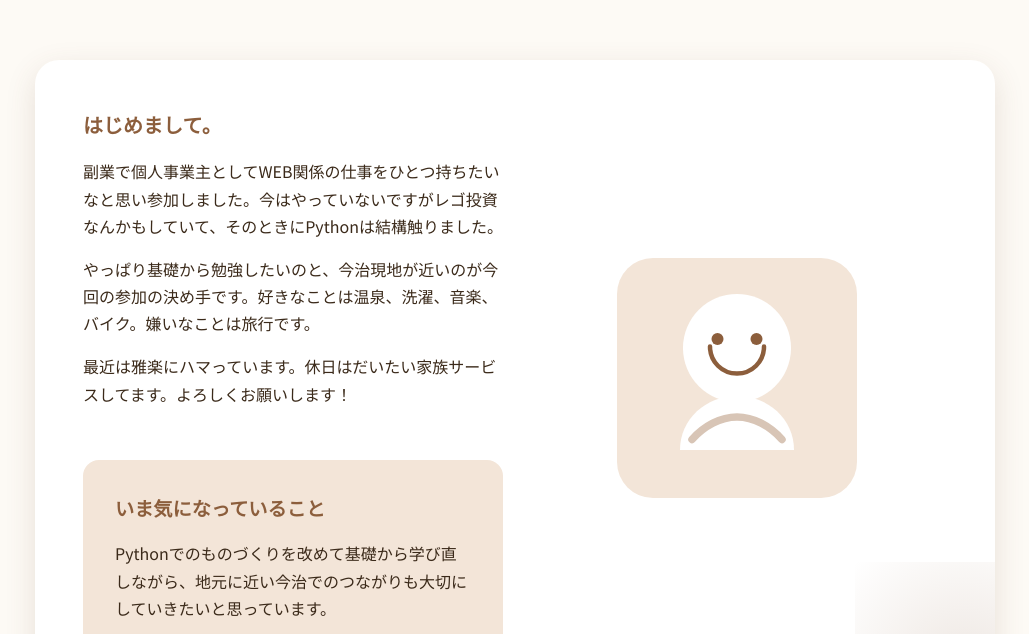
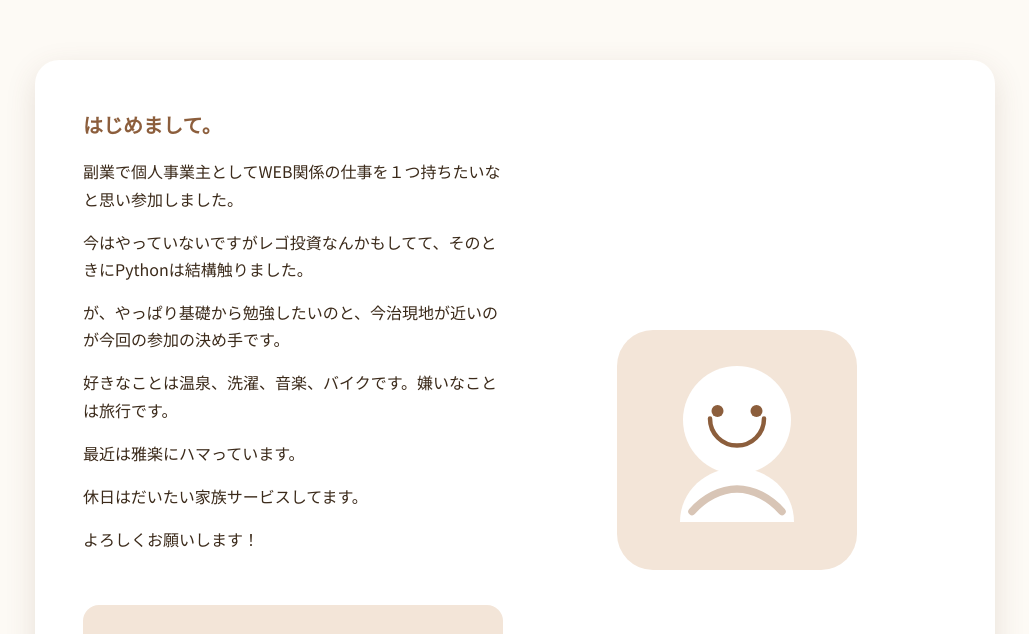
Before and after one commit to yu04110/jikosyokai, a plain HTML site: page index.html in a window 1280 px wide. Shown: the part 159-793 px from the top of the page, without its empty margins (125-1154 px from the left). Drawn offline with Linux system fonts and the light colour scheme.

Commit message:
Align intro copy with provided text

```diff
--- a/index.html
+++ b/index.html
@@ -63,14 +63,20 @@
             <div class="profile-card__text">
                 <p class="profile-card__greeting">はじめまして。</p>
                 <p class="profile-card__bio">
-                副業で個人事業主としてWEB関係の仕事をひとつ持ちたいなと思い参加しました。今はやっていないですがレゴ投資なんかもしていて、そのときにPythonは結構触りました。
+                  副業で個人事業主としてWEB関係の仕事を１つ持ちたいなと思い参加しました。
                 </p>
                 <p class="profile-card__bio">
-                やっぱり基礎から勉強したいのと、今治現地が近いのが今回の参加の決め手です。好きなことは温泉、洗濯、音楽、バイク。嫌いなことは旅行です。
+                  今はやっていないですがレゴ投資なんかもしてて、そのときにPythonは結構触りました。
                 </p>
                 <p class="profile-card__bio">
-                最近は雅楽にハマっています。休日はだいたい家族サービスしてます。よろしくお願いします！
+                  が、やっぱり基礎から勉強したいのと、今治現地が近いのが今回の参加の決め手です。
                 </p>
+                <p class="profile-card__bio">
+                  好きなことは温泉、洗濯、音楽、バイクです。嫌いなことは旅行です。
+                </p>
+                <p class="profile-card__bio">最近は雅楽にハマっています。</p>
+                <p class="profile-card__bio">休日はだいたい家族サービスしてます。</p>
+                <p class="profile-card__bio">よろしくお願いします！</p>
                 <div class="highlight-box">
                   <h2 class="highlight-box__title">いま気になっていること</h2>
                   <p class="highlight-box__text">
```
Lines whose indentation alone changed are shown as unchanged.
